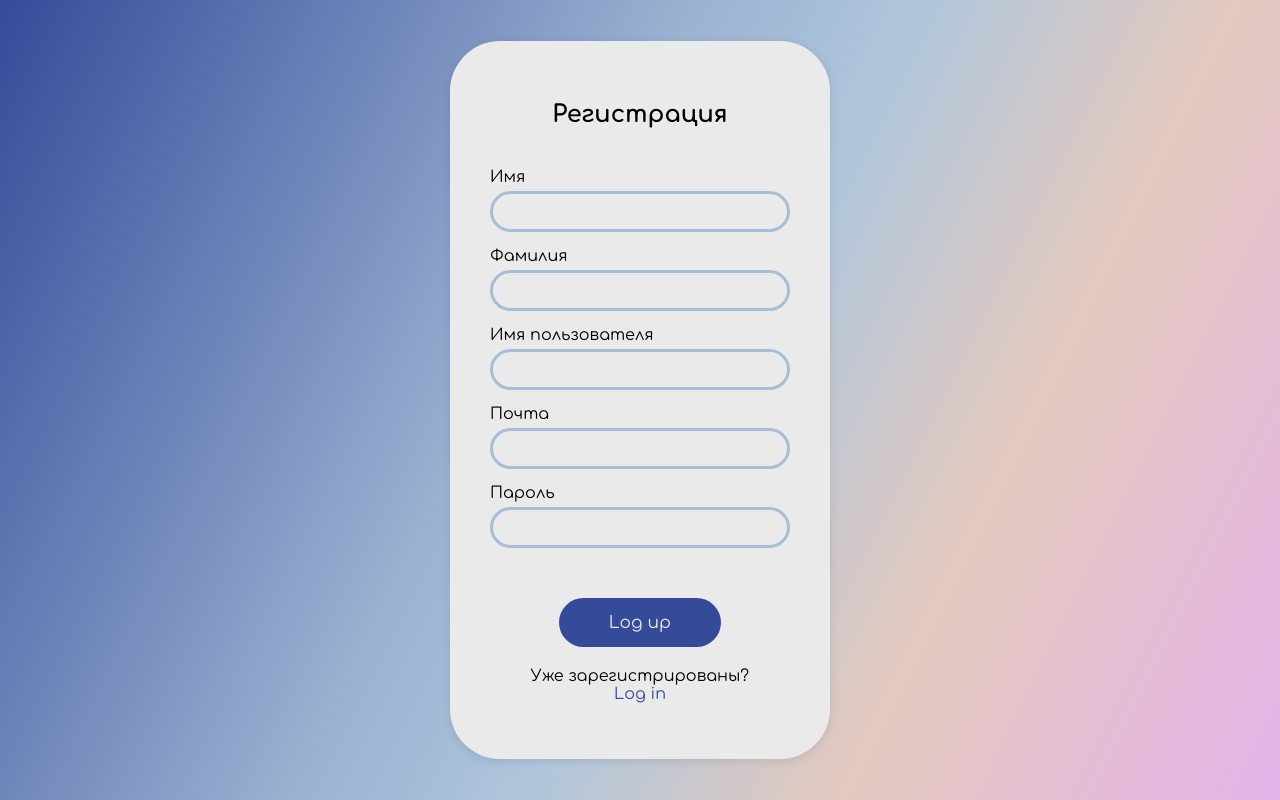
After one commit to haarukka-veitsi/recipes, a Django app: page /register/ in a window 1280 px wide. The commit adds this page. Run offline with Django 5.2, Linux system fonts and the light colour scheme.

Commit message:
Добавлена авторизация и регистрация пользователей

```diff
--- /dev/null
+++ b/core/static/core/css/auth.css
@@ -0,0 +1,87 @@
+body {
+    background: linear-gradient(116.44deg, #354B9A 0%, #9AB1D1 40.77%, #AFC6DC 54.88%, #E4C9BE 73.87%, #E3B3E8 99.45%);
+    background-repeat: no-repeat;
+    background-attachment: fixed;
+    margin: 0;
+}
+
+body {
+    font-family: 'Comfortaa';
+    display: flex;
+    justify-content: center;
+    align-items: center;
+    height: 100vh;
+}
+
+.container {
+    background-color: #EBEAEA;
+    padding: 40px;
+    border-radius: 50px;
+    box-shadow: 0 2px 10px rgba(0, 0, 0, 0.1);
+    width: 380px;
+    box-sizing: border-box;
+}
+
+h2 {
+    text-align: center;
+    margin-bottom: 40px;
+}
+
+.form-group {
+    margin-bottom: 15px;
+}
+
+label {
+    display: block;
+    margin-bottom: 5px;
+}
+
+input {
+    width: 100%;
+    padding: 10px;
+    border: 3px solid #A6BED7;
+    background-color: #EBEAEA;
+    border-radius: 25px;
+    box-sizing: border-box;
+}
+
+.btn {
+    font-family: 'Comfortaa';
+    width: auto;
+    font-size: 17px;
+    padding: 15px 50px;
+    background-color: #354B9A;
+    color: #EBEAEA;
+    border: none;
+    border-radius: 50px;
+    cursor: pointer;
+    transition: all 0.3s ease;
+    display: block;
+    margin: 0 auto;
+    margin-top: 50px;
+}
+
+.btn:hover {
+    background-color: #11215e;
+}
+
+.register-question {
+    text-align: center;
+    margin-top: 20px;
+}
+
+.register-question a {
+    color: #354B9A;
+    text-decoration: none;
+}
+
+.register-question a:hover {
+    text-decoration: underline;
+}
+
+/* надо дописать класс error message */
+
+@font-face {
+    font-family: "Comfortaa";
+    src: url("../fonts/Comfortaa-VariableFont_wght.ttf") format("truetype");
+  }
--- a/core/templates/core/item.html
+++ b/core/templates/core/item.html
@@ -1,7 +1,7 @@
 {% load static %}
 
 <!DOCTYPE html>
-<html lang="en">
+<html lang="ru">
 <head>
 	<meta charset="UTF-8">
     <title>{{ item.name }}</title>
--- /dev/null
+++ b/core/templates/core/register.html
@@ -0,0 +1,54 @@
+{% load static %}
+
+<!DOCTYPE html>
+<html lang="ru">
+<head>
+    <meta charset="UTF-8">
+    <meta name="viewport" content="width=device-width, initial-scale=1.0">
+    <title>Регистрация</title>
+    <link rel="stylesheet" href="{% static 'core/css/auth.css' %}">
+</head>
+<body>
+    <div class="container">
+        <h2>Регистрация</h2>
+        <form action="#" method="post">
+            {% csrf_token %}
+            <div class="form-group">
+                <label for="first_name">Имя</label>
+                <input type="text" id="first_name" name="first_name" required>
+            </div>
+            <div class="form-group">
+                <label for="last_name">Фамилия</label>
+                <input type="text" id="last_name" name="last_name" required>
+            </div>
+            <div class="form-group">
+                <label for="username">Имя пользователя</label>
+                <input type="text" id="username" name="username" required>
+            </div>
+            <div class="form-group">
+                <label for="email">Почта</label>
+                <input type="email" id="email" name="email" required>
+            </div>
+            <div class="form-group">
+                <label for="password">Пароль</label>
+                <input type="password" id="password" name="password" required>
+            </div>
+            {% if messages %}
+                <div class="error_message">
+                    {% for message in messages %}
+                        {% if message.level == DEFAULT_MESSAGE_LEVELS.ERROR %}
+                            <p>{{ message }}</p>
+                        {% endif %}
+                    {% endfor %}
+                </div>
+            {% endif %}
+            <button type="submit" class="btn">Log up</button>
+            <p class="register-question">
+                Уже зарегистрированы?
+                <br>
+                <a href="{% url 'core:authorize' %}">Log in</a>
+            </p>
+        </form>
+    </div>
+</body>
+</html>
--- a/core/urls.py
+++ b/core/urls.py
@@ -1,3 +1,4 @@
+from django.conf import settings
 from django.urls import path
 
 from core import views
@@ -7,4 +8,8 @@ app_name = 'core'
 urlpatterns = [
     path('', views.catalogue, name='catalogue'),
     path('item/<int:item_id>/', views.item, name='item'),
+    path('authorize/', views.AuthorizeView.as_view(), name='authorize'),
+    path('register/', views.RegisterView.as_view(), name='register'),
+    path('logout/', views.logout_view, name='logout'),
+    path('profile/', views.profile, name='profile')
 ]
--- a/core/views.py
+++ b/core/views.py
@@ -1,4 +1,9 @@
-from django.shortcuts import render, get_object_or_404
+from django.contrib.auth import authenticate, login, logout
+from django.shortcuts import render, get_object_or_404, redirect
+from django.views import View
+from django.contrib import messages
+from django.db import IntegrityError
+from django.contrib.auth.models import User
 
 from core.models import Item, ItemIngredient, ItemStep
 
@@ -20,3 +25,62 @@ def item(request, item_id):
         'ingredients': ingredients,
     }
     return render(request, 'core/item.html', context)
+
+
+class AuthorizeView(View):
+    def get(self, request):
+        return render(request, 'core/authorize.html')
+
+    def post(self, request):
+        username = request.POST["username"]
+        password = request.POST["password"]
+        user = authenticate(request, username=username, password=password)
+        if user is not None:
+            login(request, user, backend='django.contrib.auth.backends.ModelBackend')
+            return render(request, 'core/profile.html')
+
+        else:
+            messages.error(request, 'Неправильно введён логин или пароль')
+            return redirect('core:authorize')
+
+
+class RegisterView(View):
+    def get(self, request):
+        return render(request, 'core/register.html')
+
+    def post(self, request):
+        if not request.user.is_anonymous:
+            return redirect('core:catalogue')
+
+        first_name = request.POST['first_name']
+        last_name = request.POST['last_name']
+        username = request.POST['username']
+        email = request.POST['email']
+        password = request.POST['password']
+
+        try:
+            user = User.objects.create_user(username,
+                                            email,
+                                            password,
+                                            first_name=first_name,
+                                            last_name=last_name)
+        except IntegrityError:
+            messages.error(
+                request,
+                'Пользователь с данным логином уже существует. Попробуйте ввести другой логин.',
+            )
+            return redirect('core:register')
+
+        login(request, user, backend='django.contrib.auth.backends.ModelBackend')
+
+        return render(request, 'core/profile.html')
+
+
+def logout_view(request):
+    logout(request)
+
+    return redirect('core:catalogue')
+
+
+def profile(request):
+    return render(request, 'core/profile.html')
```
Also changed, not shown: core/templates/core/authorize.html (added, +48 -0 lines), core/templates/core/header.html (+7 -2 lines), core/templates/core/profile.html (renamed from core/templates/core/index.html, +7 -8 lines).
